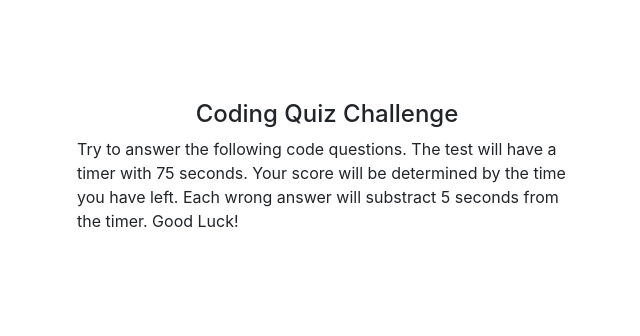
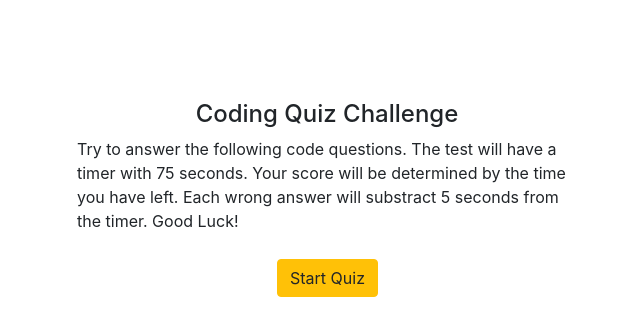
Before and after one commit to ryangreider/Code-Quiz, a plain HTML site: page index.html in a window 1280 px wide. Shown: the whole page, without its empty margins (313-953 px from the left). Drawn offline with nearby package versions, Linux system fonts and the light colour scheme.

Commit message:
Page content

```diff
--- a/index.html
+++ b/index.html
@@ -12,6 +12,8 @@
     <!-- First Page -->
     <h4 id= "pageonetitle">Coding Quiz Challenge</h4>
     <p id= "pageoneparagraph">Try to answer the following code questions. The test will have a timer with 75 seconds. Your score will be determined by the time you have left. Each wrong answer will substract 5 seconds from the timer. Good Luck!</p>
+    <button type="button" class="btn btn-warning" style="margin-top: 10px; margin-left: 590px;">Start Quiz</button>
+
 
 
     <script src="script.js"></script>
```
